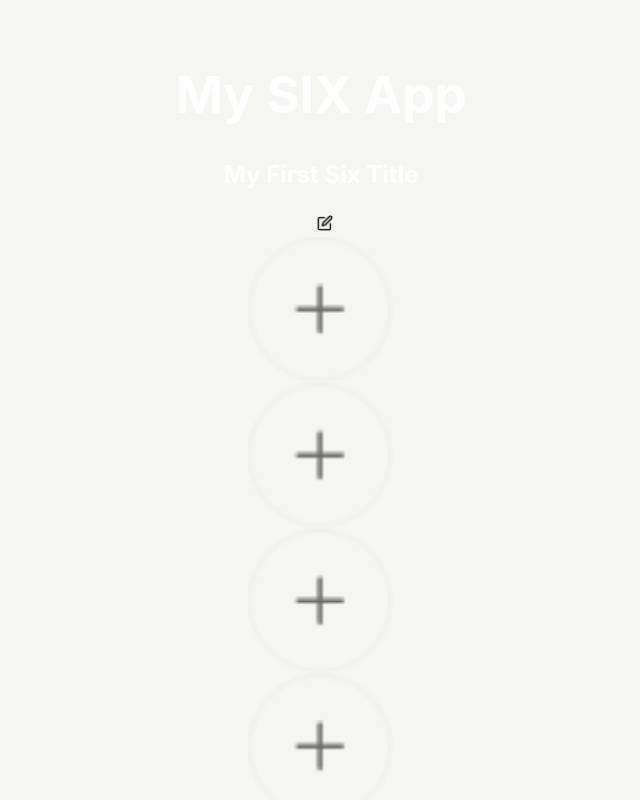
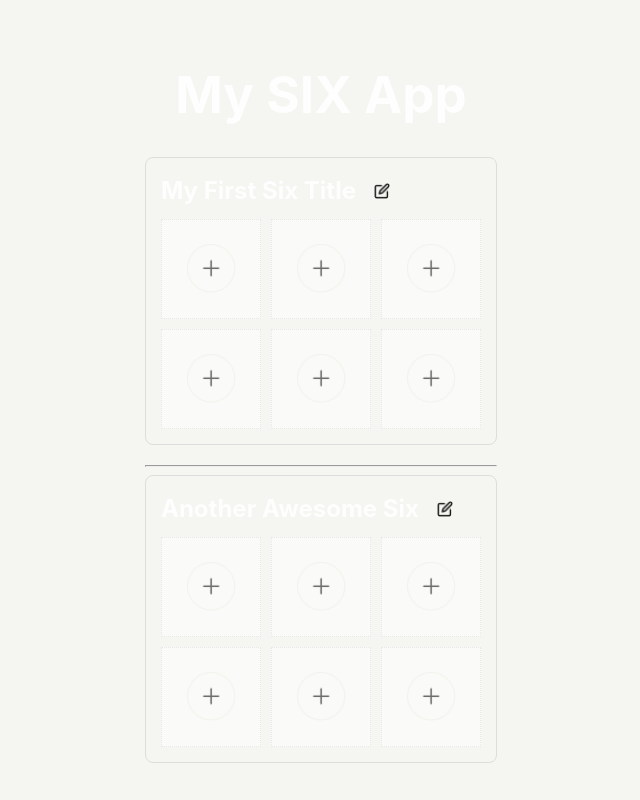
Before and after one commit to gaviral/react-app, a React (Vite) app: page / in a window 1280 px wide. Shown: the top 800 px of the page, without its empty margins (319-959 px from the left). Built offline with nearby package versions, Linux system fonts and the light colour scheme.

Commit message:
style: Apply styles to Pick/Six components and update backlog

```diff
--- /dev/null
+++ b/src/components/Pick.css
@@ -0,0 +1,29 @@
+.pick-container {
+    /* Basic dimensions - can be adjusted */
+    width: 100px;
+    height: 100px;
+    display: flex;
+    justify-content: center;
+    align-items: center;
+    box-sizing: border-box;
+    /* Important for border not to add to width/height */
+}
+
+.pick-container.placeholder {
+    border: 1px dotted #E8E8E8;
+    background-color: rgba(255, 255, 255, 0.5);
+    /* #FFFFFF 50% opacity */
+}
+
+.pick-container.has-data {
+    border: 1px dotted #E8E8E8;
+    /* Also apply border to filled picks */
+    /* The image itself will fill the container due to object-fit: cover */
+}
+
+.pick-container img {
+    /* Ensure images within pick containers behave well,
+     though specific styling (like object-fit) is on the img tag in Pick.tsx */
+    max-width: 100%;
+    max-height: 100%;
+}
--- a/src/components/Pick.tsx
+++ b/src/components/Pick.tsx
@@ -1,5 +1,6 @@
 import React from 'react';
 import addIcon from '../assets/icon-add.png'; // Assuming path to add icon
+import './Pick.css'; // Import the CSS file
 
 interface PickProps {
     // Props will be added later, e.g., for onClick handler
--- /dev/null
+++ b/src/components/Six.css
@@ -0,0 +1,47 @@
+.six-container {
+    margin-bottom: 20px;
+    /* Add some space between Six components */
+    padding: 15px;
+    border: 1px solid #DDD;
+    /* Basic container border for now */
+    border-radius: 8px;
+}
+
+.title-display {
+    display: flex;
+    align-items: center;
+    margin-bottom: 10px;
+}
+
+.title-display h2 {
+    margin: 0 10px 0 0;
+}
+
+.title-edit input[type="text"] {
+    border: 1px solid #E4E4D9;
+    /* As per SDLC */
+    padding: 8px;
+    margin-right: 8px;
+    border-radius: 4px;
+}
+
+.title-edit button {
+    padding: 8px 12px;
+    cursor: pointer;
+}
+
+.picks-grid {
+    display: grid;
+    grid-template-columns: repeat(3, 1fr);
+    /* 3 picks per row */
+    gap: 10px;
+    justify-items: center;
+    /* Center items in grid cells */
+}
+
+/* Responsive: 2 picks per row on smaller screens */
+@media (max-width: 480px) {
+    .picks-grid {
+        grid-template-columns: repeat(2, 1fr);
+    }
+}
--- a/src/components/Six.tsx
+++ b/src/components/Six.tsx
@@ -1,6 +1,7 @@
 import React, { useState } from 'react';
 import editIcon from '../assets/icon-edit.png'; // Assuming this is the path
 import Pick from './Pick'; // Import the Pick component
+import './Six.css'; // Import the CSS file
 
 // Define the structure for a Pick
 interface PickData {
```
Also changed, not shown: 1 other file (tests, documents, lock files or other folders).
